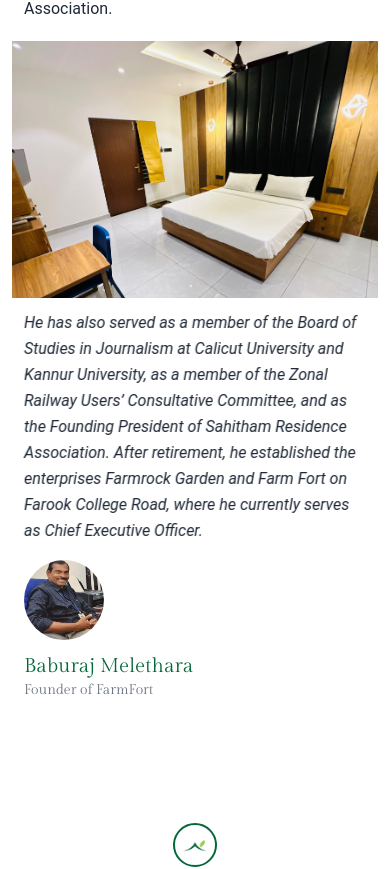
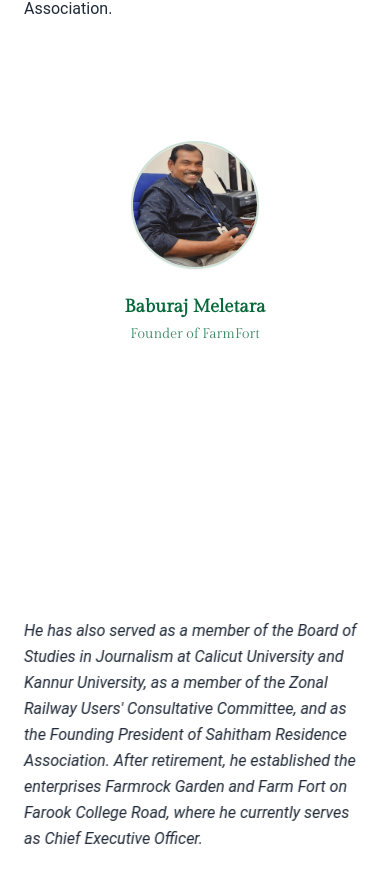
Before and after one commit to Vaavix-Digital/FarmFort, a React (Create React App) app: page / in a window 390 px wide. Shown: the part 2715-3584 px from the top of the page. Built offline with nearby package versions, Linux system fonts and the light colour scheme.

Commit message:
abouutttt

```diff
--- a/src/components/Homepage/AboutFarmFort.jsx
+++ b/src/components/Homepage/AboutFarmFort.jsx
@@ -8,15 +8,18 @@ const AboutFarmFort = () => {
   const founderTitleRef = useRef(null);
   const [bgSize, setBgSize] = useState('cover');
   const [bgPosition, setBgPosition] = useState('center');
+  const [isMobile, setIsMobile] = useState(false);
 
   useEffect(() => {
     const updateBgStyles = () => {
       if (window.innerWidth < 768) {
         setBgSize('120% auto');
         setBgPosition('center 60%');
+        setIsMobile(true);
       } else {
         setBgSize('cover');
         setBgPosition('center');
+        setIsMobile(false);
       }
     };
 
@@ -72,23 +75,73 @@ const AboutFarmFort = () => {
   }, []);
 
   return (
-    <div className="w-full px-3 py-12">
+    <div className="w-full px-3 py-12 md:px-3" style={{ overflow: isMobile ? 'visible' : undefined, position: 'relative' }}>
 
       {/* Background Image - FIXED */}
+      <div className="relative w-full mx-auto h-[160vh] min-h-[900px] md:h-[85vh] md:min-h-[700px] lg:h-[80vh] lg:min-h-[900px] md:px-0 md:overflow-hidden" style={{
+        paddingLeft: isMobile ? '0.5rem' : '0.125rem',
+        paddingRight: isMobile ? '0.5rem' : '0.125rem',
+        overflow: isMobile ? 'visible' : undefined
+      }}>
+        {/* Desktop - Room Background */}
         <div
-        className="relative w-full bg-cover bg-no-repeat mx-auto h-[140vh] min-h-[700px] md:h-[85vh] md:min-h-[700px] lg:h-[80vh] lg:min-h-[900px] px-0.5 md:px-0 overflow-hidden"
+          className="hidden md:block absolute inset-0 bg-cover bg-no-repeat w-full h-full"
           style={{
             backgroundImage: "url('/Room1.jpeg')",
-          backgroundSize: bgSize,
-          backgroundPosition: bgPosition,
+            backgroundSize: 'cover',
+            backgroundPosition: 'center',
             backgroundAttachment: 'fixed',
             WebkitBackgroundAttachment: 'fixed',
             transform: 'translate3d(0,0,0)',
             backfaceVisibility: 'hidden',
             willChange: 'transform',
-          backgroundRepeat: 'no-repeat',
           }}
-      >
+        />
+
+        {/* Mobile - Manager Profile */}
+        <div className="md:hidden absolute flex flex-col items-center justify-center bg-white z-[5]" style={{
+          top: 'clamp(200px, 32vh, 240px)',
+          bottom: 'clamp(150px, 22vh, 220px)',
+          left: '0.5rem',
+          right: '0.5rem',
+          paddingTop: 'clamp(2.5rem, 6vh, 3rem)',
+          paddingBottom: 'clamp(1rem, 3vh, 2rem)',
+          paddingLeft: '1rem',
+          paddingRight: '1rem',
+          minHeight: 'clamp(250px, 40vh, 350px)',
+          width: 'calc(100% - 1rem)',
+          boxSizing: 'border-box',
+          marginTop: '0'
+        }}>
+          <div className="rounded-full overflow-hidden mx-auto border-2 border-[#056839]/20 flex-shrink-0 shadow-sm" style={{
+            aspectRatio: '1/1',
+            width: 'clamp(128px, 20vw, 192px)',
+            height: 'clamp(128px, 20vw, 192px)',
+            marginTop: '0',
+            marginBottom: '0',
+            marginLeft: 'auto',
+            marginRight: 'auto',
+            boxSizing: 'border-box',
+            display: 'block',
+            position: 'relative',
+            zIndex: 6
+          }}>
+            <img
+              src="/manager.jpeg"
+              alt="Manager"
+              className="w-full h-full object-cover"
+              style={{ objectPosition: 'center 30%', display: 'block' }}
+            />
+          </div>
+          <div className="text-center px-4 w-full max-w-xs" style={{ marginTop: 'clamp(1rem, 3vh, 1.5rem)' }}>
+            <p className="text-[#056839] font-semibold" style={{ fontSize: 'clamp(1.125rem, 4vw, 1.5rem)' }}>
+              Baburaj Meletara
+            </p>
+            <p className="text-[#056839]/80 mt-1" style={{ fontSize: 'clamp(0.875rem, 3vw, 1.125rem)' }}>
+              Founder of FarmFort
+            </p>
+          </div>
+        </div>
 
         {/* TOP LEFT BOX */}
         <div className="absolute top-0 left-0 w-full md:w-1/2 bg-white p-3 sm:p-4 z-10">
@@ -126,12 +179,12 @@ const AboutFarmFort = () => {
             ref={paragraphRef}
             className="text-gray-800 text-base sm:text-base leading-relaxed mb-4 opacity-0 italic m-0" style={{ fontFamily: '"Roboto", sans-serif' }}
           >
-           He has also served as a member of the Board of Studies in Journalism at Calicut University and Kannur University, as a member of the Zonal Railway Users’ Consultative Committee, and as the Founding President of Sahitham Residence Association.
+           He has also served as a member of the Board of Studies in Journalism at Calicut University and Kannur University, as a member of the Zonal Railway Users' Consultative Committee, and as the Founding President of Sahitham Residence Association.
 
 After retirement, he established the enterprises Farmrock Garden and Farm Fort on Farook College Road, where he currently serves as Chief Executive Officer.
           </p>
 
-          <div className="opacity-0" ref={founderNameRef}>
+          <div className="hidden md:block opacity-0" ref={founderNameRef}>
             <div className="w-20 h-20 rounded-full overflow-hidden mb-3">
               <img
                 src="/manager.jpeg"
```
Lines whose indentation alone changed are shown as unchanged.
